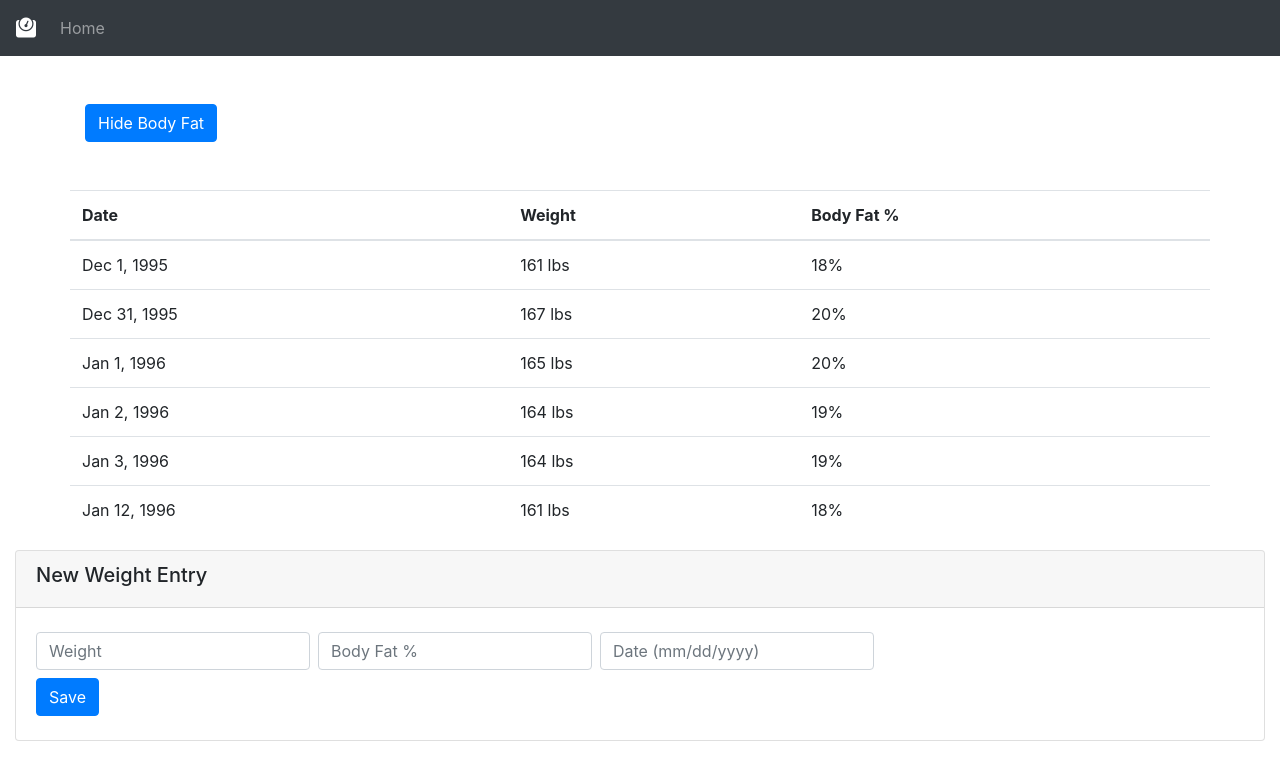
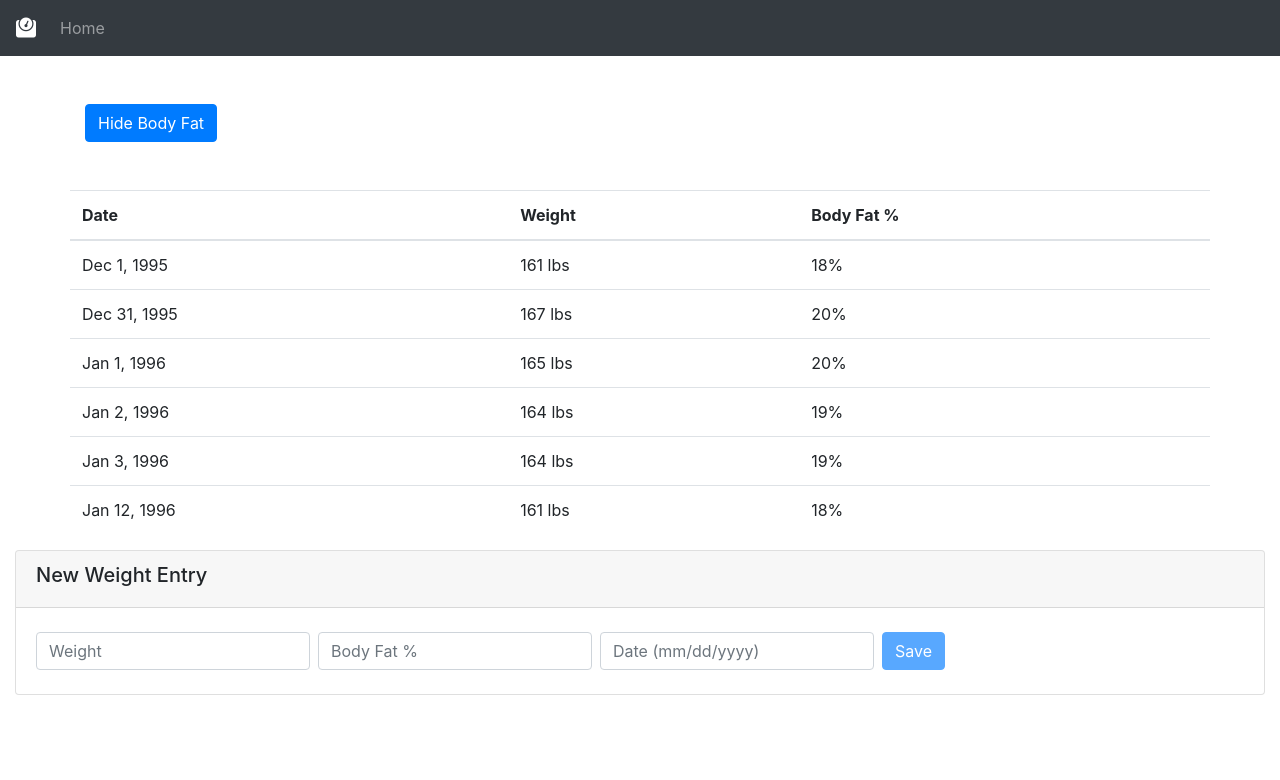
Before and after one commit to FoxGeoff/AngularCrashCourse, an Angular app: page / in a window 1280 px wide. Shown: the top 780 px of the page. Built offline with nearby package versions, Linux system fonts and the light colour scheme.

Commit message:
Add input form with validation clear

```diff
--- a/src/app/app.module.ts
+++ b/src/app/app.module.ts
@@ -1,6 +1,7 @@
 import { BrowserModule } from '@angular/platform-browser';
 import { NgModule } from '@angular/core';
 import { CommonModule } from '@angular/common';
+import { FormsModule } from '@angular/forms';
 
 import { AppComponent } from './app.component';
 import { HomeComponent } from './home/home.component';
@@ -15,6 +16,7 @@ import { NewWeightEntryComponent } from './new-weight-entry/new-weight-entry.com
   imports: [
     CommonModule,
     BrowserModule,
+    FormsModule,
   ],
   providers: [],
   bootstrap: [AppComponent]
--- a/src/app/new-weight-entry/new-weight-entry.component.html
+++ b/src/app/new-weight-entry/new-weight-entry.component.html
@@ -3,20 +3,22 @@
     <h5>New Weight Entry</h5>
   </div>
   <div class="card-body">
-    <form class="form-inline">
+    <form #entryForm="ngForm" class="form-inline">
       <label for="weight" class="sr-only">Weight</label>
-      <input type="text" name="weight" id="weight" class="form-control my-1 mr-sm-2" autocomplete="off" placeholder="Weight">
+      <input type="text" name="weight" id="weight" class="form-control my-1 mr-sm-2" autocomplete="off" required
+        placeholder="Weight" [(ngModel)]="model.weight">
 
 
       <label *ngIf="showBodyFat" for="bodyfat" class="sr-only">Body Fat %</label>
-      <input *ngIf="showBodyFat" type="text" name="bodyfat" id="bodyfat" autocomplete="off" class="form-control my-1 mr-sm-2" placeholder="Body Fat %">
+      <input *ngIf="showBodyFat" type="text" name="bodyfat" id="bodyfat" autocomplete="off" required class="form-control my-1 mr-sm-2"
+        placeholder="Body Fat %" [(ngModel)]="model.bodyFat">
 
 
       <label for="entryDate" class="sr-only">Date</label>
-      <input type="text" name="entryDate" id="entryDate" autocomplete="off" class="form-control my-1 mr-sm-2"
-        placeholder="Date (mm/dd/yyyy)">
+      <input type="text" name="entryDate" id="entryDate" autocomplete="off" required class="form-control my-1 mr-sm-2"
+        placeholder="Date (mm/dd/yyyy)" [(ngModel)]="model.date">
+
+      <button [disabled]="entryForm.form.invalid" (click)="createEntry(); resetForm();" class="btn btn-primary my-1">Save</button>
     </form>
-    <button (click)="CreateEntry()" class="btn btn-primary my-1">Save</button>
-
   </div>
 </div>
--- a/src/app/new-weight-entry/new-weight-entry.component.ts
+++ b/src/app/new-weight-entry/new-weight-entry.component.ts
@@ -7,14 +7,25 @@ import { Component, OnInit, Input, Output, EventEmitter } from '@angular/core';
 })
 export class NewWeightEntryComponent implements OnInit {
   @Input() showBodyFat: boolean;
-  @Output() create =  new EventEmitter();
+  @Output() create = new EventEmitter();
+  model;
 
   constructor() { }
 
   ngOnInit() {
+    this.resetForm();
   }
 
-  CreateEntry() {
-    this.create.emit({id:-1, date: new Date ('11/21/2018'), weight:110, bodyFat:0.35});
+  resetForm() {
+    this.model = {};
+  }
+
+  createEntry() {
+    let newEntry = Object.assign({}, this.model, {
+      bodyFat: this.model.bodyFat / 100,
+      date: new Date(this.model.date)
+    });
+
+    this.create.emit(newEntry);
   }
 }
```
Also changed, not shown: 1 other file (tests, documents, lock files or other folders).
